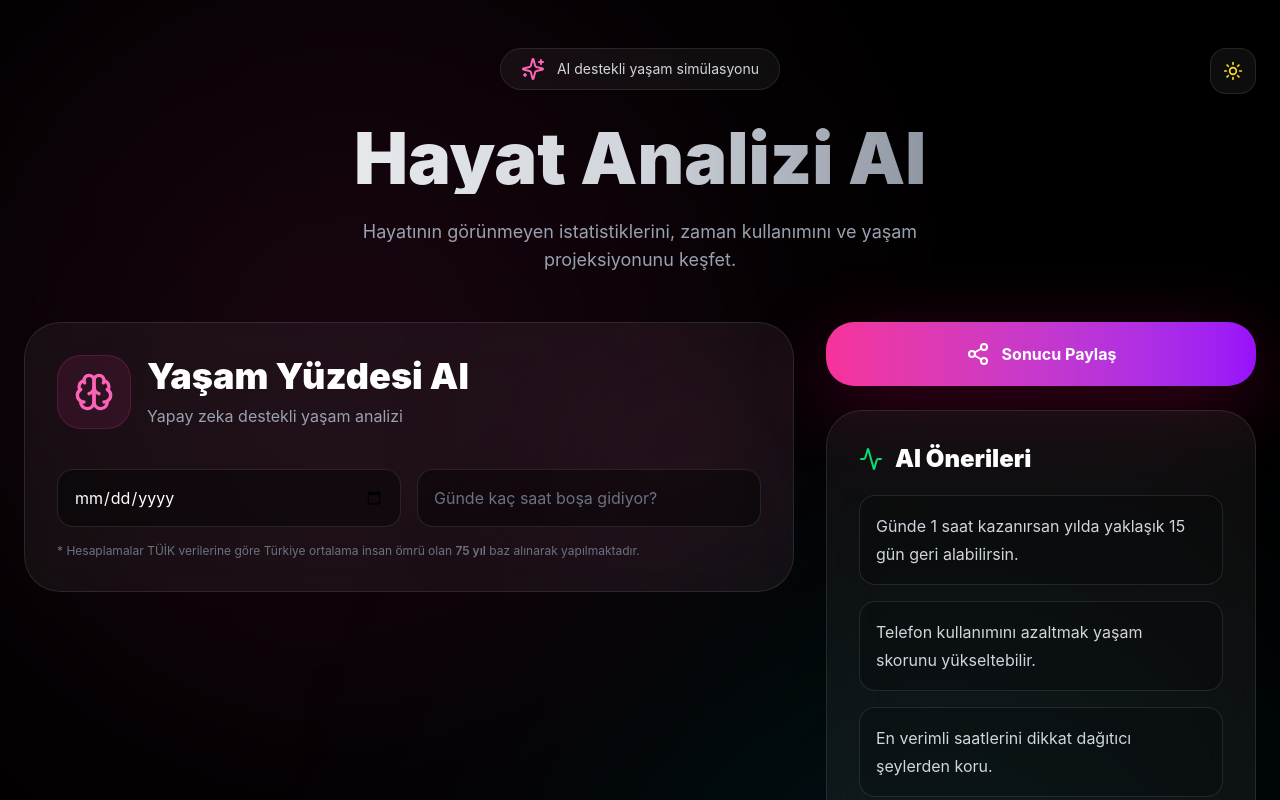
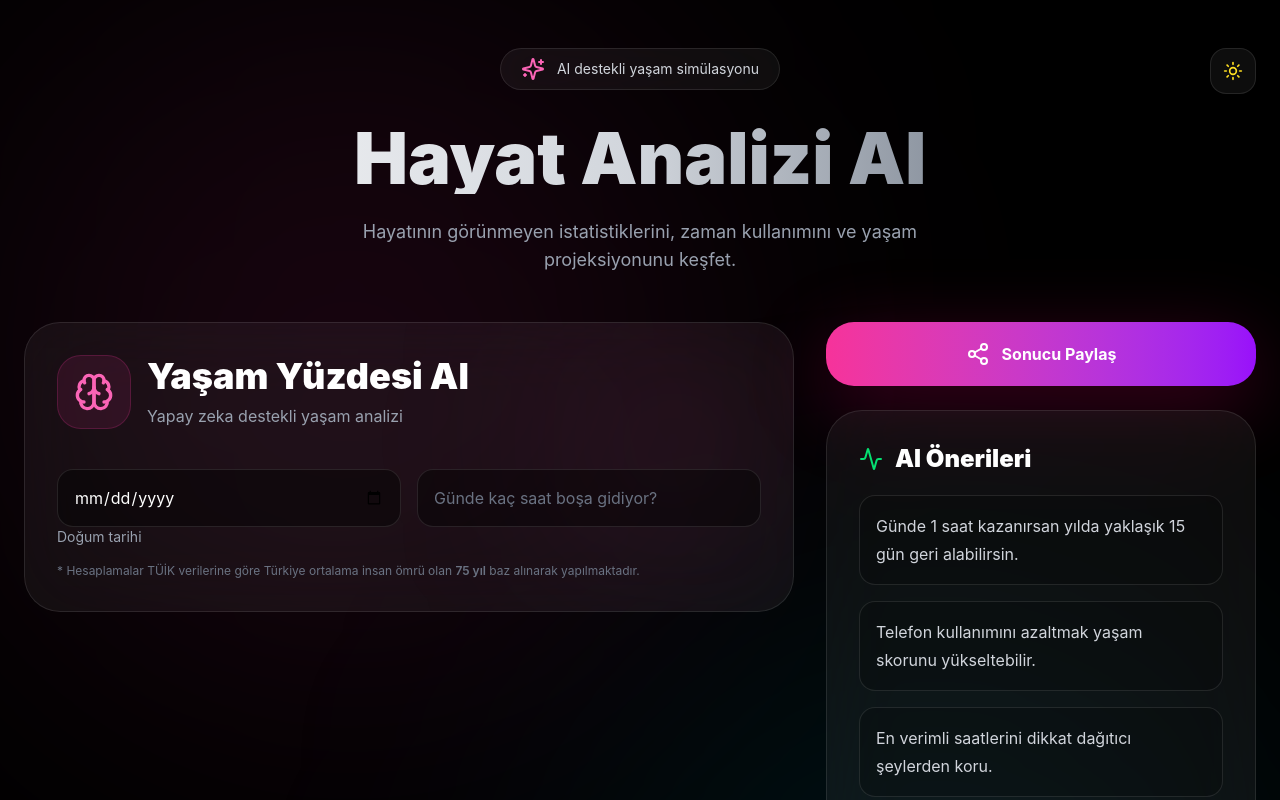
Before and after one commit to dctech2/hayatsayaci, a Next.js app: page / in a window 1280 px wide. Shown: the top 800 px of the page. Built offline with nearby package versions, Linux system fonts and the light colour scheme.

Commit message:
ilk commit

```diff
--- a/app/page.tsx
+++ b/app/page.tsx
@@ -116,6 +116,7 @@ export default function Home() {
   return (
     <main className={`min-h-screen ${d("bg-black text-white", "bg-gray-50 text-gray-900")} overflow-hidden relative transition-colors duration-300`}>
 
+
       {/* BACKGROUND */}
       <div className={`absolute top-0 left-0 w-[700px] h-[700px] ${d("bg-pink-500/10", "bg-pink-400/15")} blur-[150px] rounded-full`} />
       <div className={`absolute bottom-0 right-0 w-[700px] h-[700px] ${d("bg-cyan-500/10", "bg-cyan-400/15")} blur-[150px] rounded-full`} />
@@ -196,7 +197,9 @@ export default function Home() {
                   className={`${d("bg-black/40 border-white/10 text-white placeholder:text-gray-500", "bg-gray-50 border-gray-300 text-gray-900 placeholder:text-gray-400")} border rounded-2xl p-4 outline-none focus:border-pink-500 transition-all`}
                 />
               </div>
-
+<label className="mb-2 block text-sm text-gray-400">
+  Doğum tarihi
+</label>
               <p className={`mt-4 text-xs ${d("text-gray-500", "text-gray-400")}`}>
                 * Hesaplamalar TÜİK verilerine göre Türkiye ortalama insan ömrü olan <span className="font-semibold">75 yıl</span> baz alınarak yapılmaktadır.
               </p>
```
